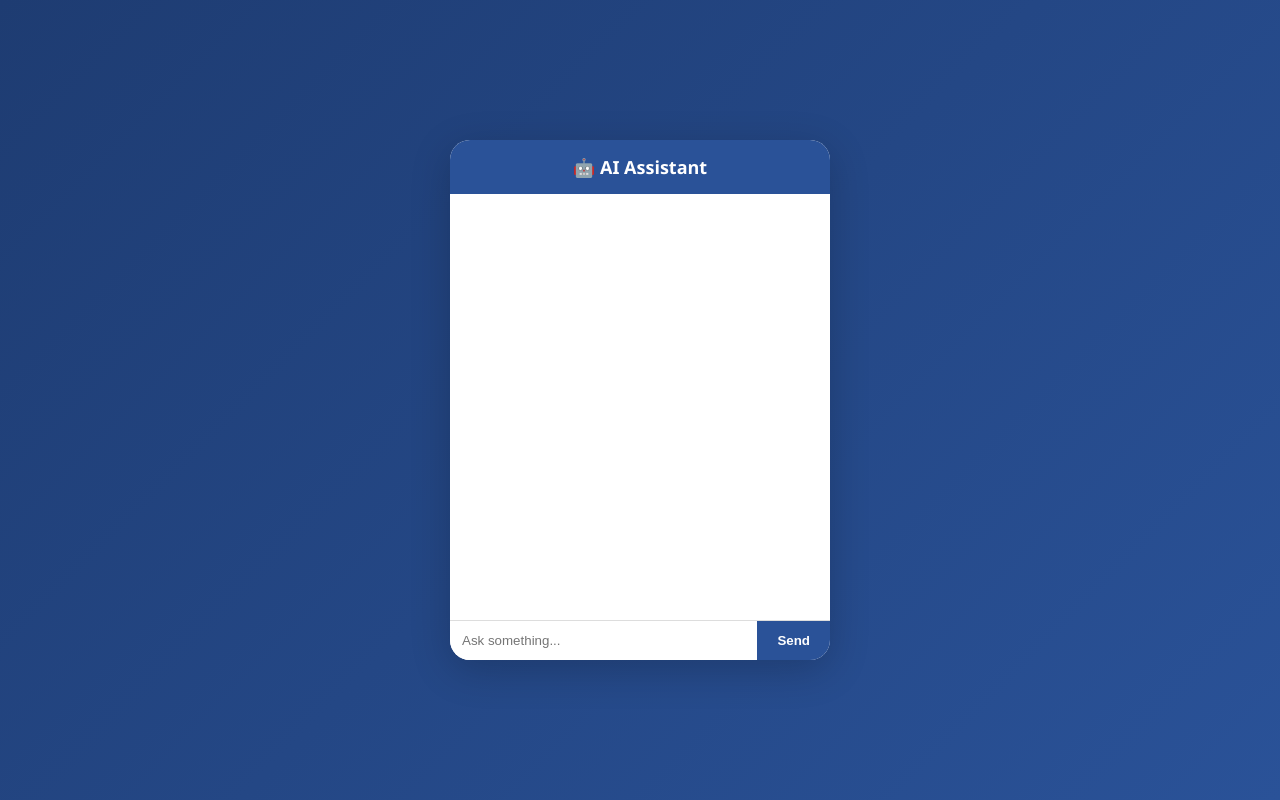
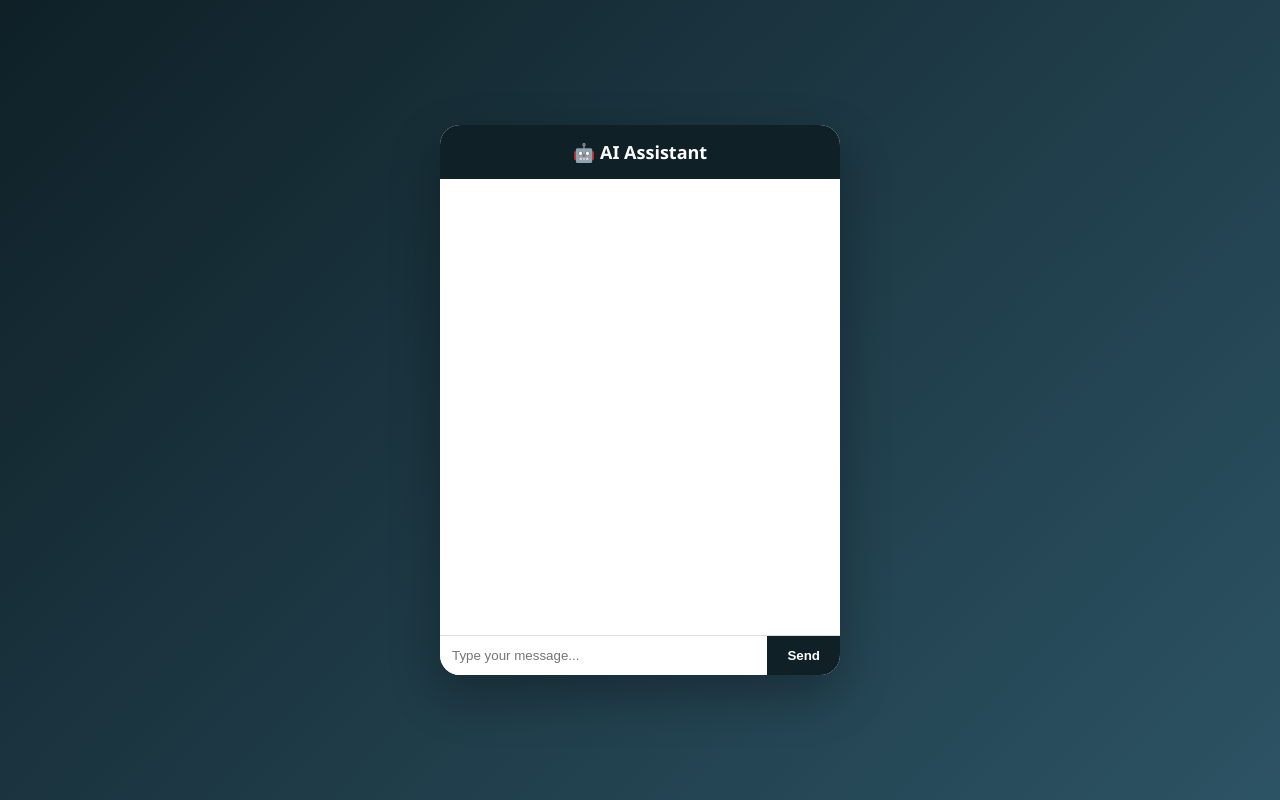
Before and after one commit to Khushi16112002/ai-chatbot-project, a Flask app: page / in a window 1280 px wide. Run offline with Flask 3, Linux system fonts and the light colour scheme.

Commit message:
Update index.html

```diff
--- a/templates/index.html
+++ b/templates/index.html
@@ -7,7 +7,7 @@
 body {
   margin: 0;
   font-family: 'Segoe UI', sans-serif;
-  background: linear-gradient(135deg, #1e3c72, #2a5298);
+  background: linear-gradient(135deg, #0f2027, #2c5364);
   height: 100vh;
   display: flex;
   justify-content: center;
@@ -15,18 +15,18 @@ body {
 }
 
 .chat-container {
-  width: 380px;
-  height: 520px;
-  background: white;
+  width: 400px;
+  height: 550px;
+  background: #ffffff;
   border-radius: 20px;
   display: flex;
   flex-direction: column;
-  box-shadow: 0 10px 40px rgba(0,0,0,0.2);
+  box-shadow: 0 20px 50px rgba(0,0,0,0.3);
   overflow: hidden;
 }
 
 .chat-header {
-  background: #2a5298;
+  background: #0f2027;
   color: white;
   padding: 15px;
   text-align: center;
@@ -38,25 +38,28 @@ body {
   flex: 1;
   padding: 15px;
   overflow-y: auto;
+  display: flex;
+  flex-direction: column;
 }
 
 .message {
-  margin: 10px 0;
+  margin: 8px 0;
   padding: 10px 14px;
   border-radius: 15px;
-  max-width: 75%;
+  max-width: 70%;
+  font-size: 14px;
 }
 
 .user {
-  background: #2a5298;
+  background: #2c5364;
   color: white;
-  margin-left: auto;
-  text-align: right;
+  align-self: flex-end;
 }
 
 .bot {
   background: #f1f1f1;
   color: #333;
+  align-self: flex-start;
 }
 
 .chat-input {
@@ -72,7 +75,7 @@ body {
 }
 
 .chat-input button {
-  background: #2a5298;
+  background: #0f2027;
   color: white;
   border: none;
   padding: 0 20px;
@@ -81,7 +84,7 @@ body {
 }
 
 .chat-input button:hover {
-  background: #1e3c72;
+  background: #2c5364;
 }
 </style>
 </head>
@@ -94,7 +97,7 @@ body {
   <div id="chatbox" class="chat-box"></div>
 
   <div class="chat-input">
-    <input type="text" id="userInput" placeholder="Ask something...">
+    <input type="text" id="userInput" placeholder="Type your message...">
     <button onclick="sendMessage()">Send</button>
   </div>
 </div>
```
